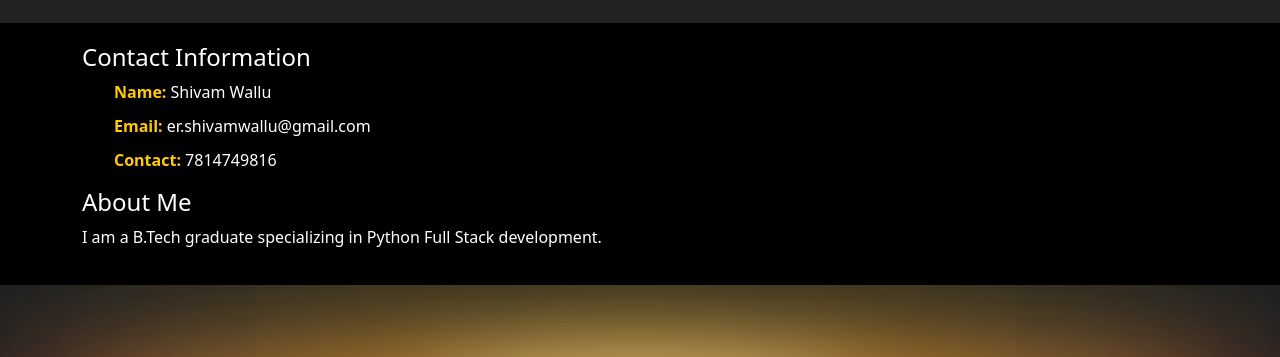
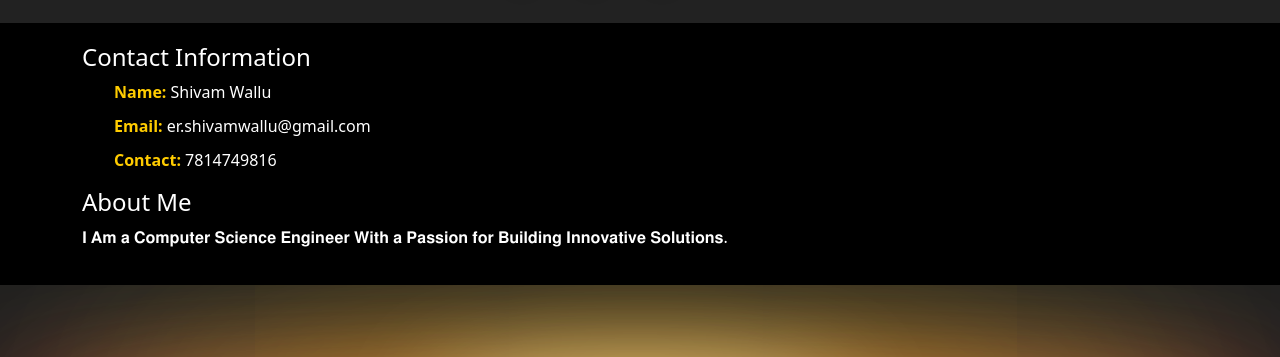
Before and after one commit to ShivamWallu/shivamgym2, a plain HTML site: page plans.html in a window 1280 px wide. Shown: the part 1303-1660 px from the top of the page. Drawn offline with nearby package versions, Linux system fonts and the light colour scheme.

Commit message:
Update plans.html

```diff
--- a/plans.html
+++ b/plans.html
@@ -447,7 +447,7 @@
     <div class="row">
       <div class="col-12">
         <h4>About Me</h4>
-        <p>I am a B.Tech graduate specializing in Python Full Stack development.</p>
+        <p>𝐈 𝐀𝐦 𝐚  𝐂𝐨𝐦𝐩𝐮𝐭𝐞𝐫 𝐒𝐜𝐢𝐞𝐧𝐜𝐞 𝐄𝐧𝐠𝐢𝐧𝐞𝐞𝐫 𝐖𝐢𝐭𝐡 𝐚 𝐏𝐚𝐬𝐬𝐢𝐨𝐧 𝐟𝐨𝐫 𝐁𝐮𝐢𝐥𝐝𝐢𝐧𝐠 𝐈𝐧𝐧𝐨𝐯𝐚𝐭𝐢𝐯𝐞 𝐒𝐨𝐥𝐮𝐭𝐢𝐨𝐧𝐬.</p>
       </div>
     </div>
   </div>
```
